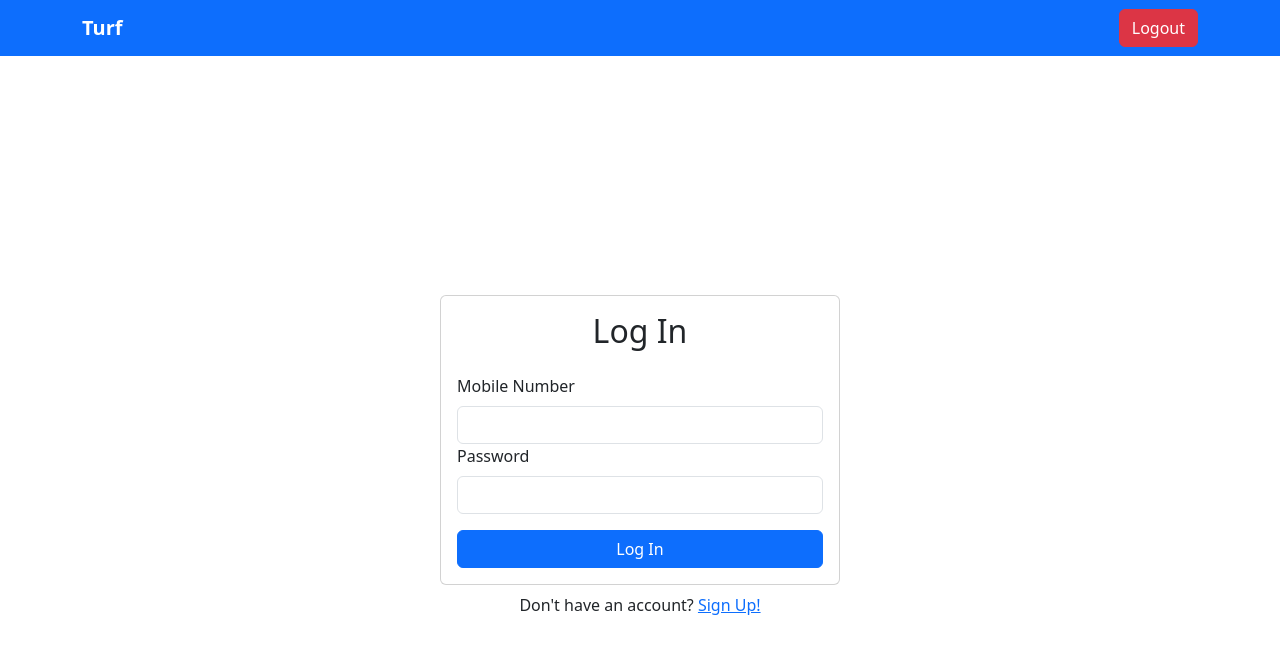
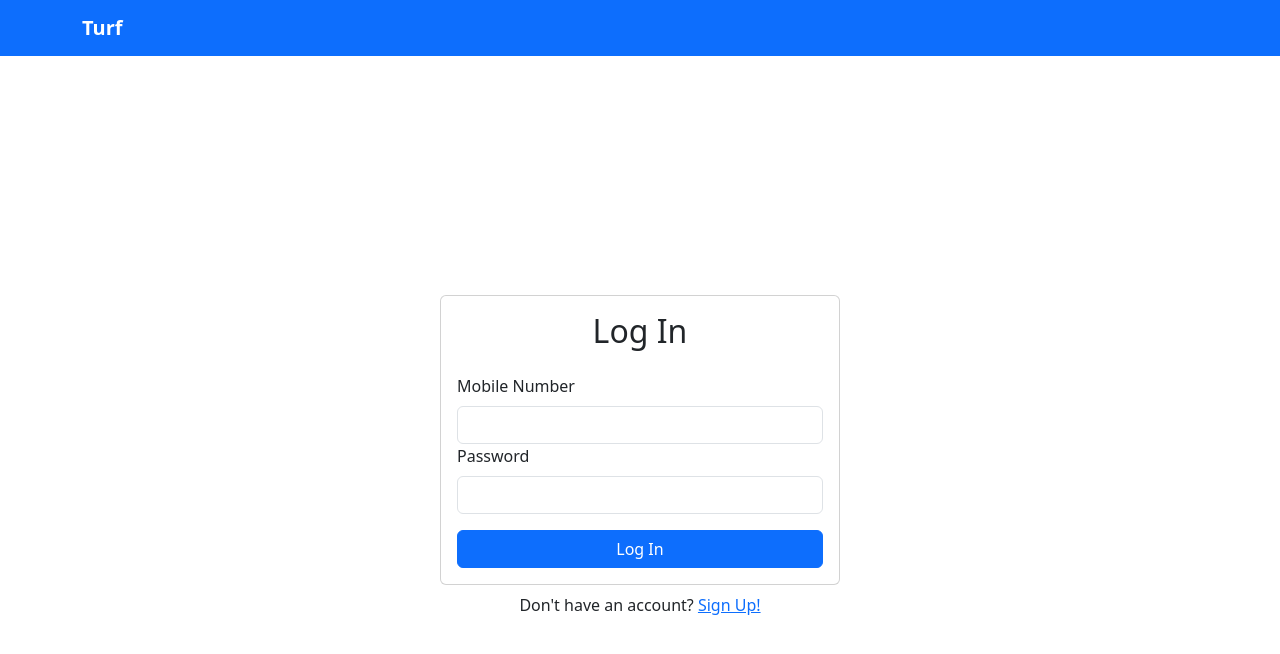
Before and after one commit to Zubaer-Alam/Turfs, a React (Vite) app in the folder frontend/: page /login in a window 1280 px wide. Shown: the top 654 px of the page. Built offline with nearby package versions, Linux system fonts and the light colour scheme.

Commit message:
🔑Implement Logout

```diff
--- a/frontend/src/App.jsx
+++ b/frontend/src/App.jsx
@@ -3,8 +3,10 @@ import Signup from "./components/Signup";
 import { BrowserRouter, Routes, Route } from "react-router-dom";
 import { Navbar, Container, Button } from "react-bootstrap";
 import { useLogout } from "./hooks/useLogout";
+import { useAuthContext } from "./hooks/useAuthContext";
 
 const App = () => {
+  const { user } = useAuthContext();
   const { logout } = useLogout();
   const handleClick = () => {
     logout();
@@ -16,7 +18,11 @@ const App = () => {
         <Container>
           <Navbar.Brand className="fw-bold">Turf</Navbar.Brand>
           <Navbar.Toggle />
-          <Button variant="danger" onClick={handleClick}>Logout</Button>
+          {user && (
+            <Button variant="danger" onClick={handleClick}>
+              Logout
+            </Button>
+          )}
         </Container>
       </Navbar>
       <BrowserRouter>
--- a/frontend/src/contexts/AuthContext.jsx
+++ b/frontend/src/contexts/AuthContext.jsx
@@ -1,4 +1,4 @@
-import { createContext, useReducer, useEffect } from 'react'
+import { createContext, useReducer, useEffect} from 'react'
 
 export const AuthContext = createContext()
 
```
